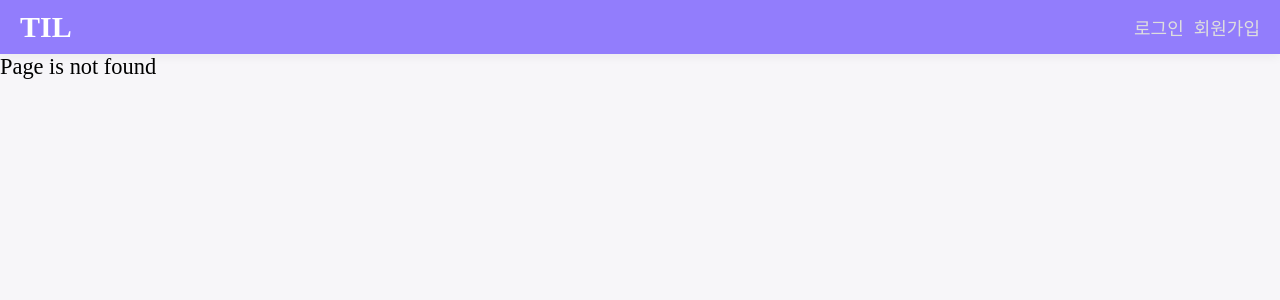
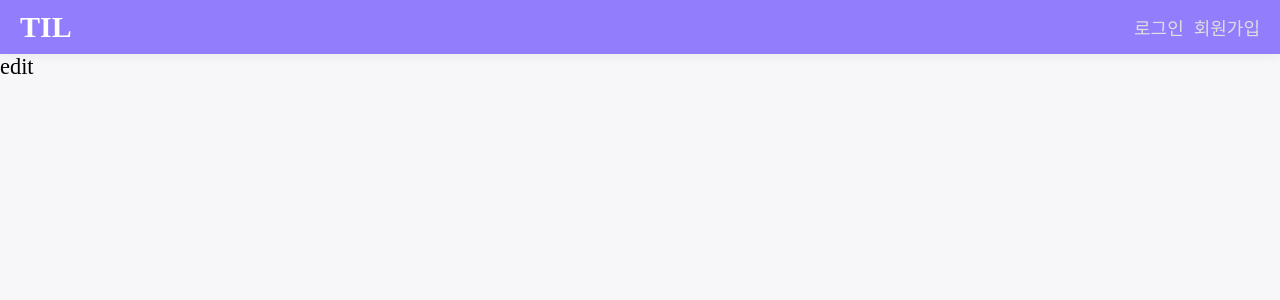
Before and after one commit to MonkCodingg/vue-til, a Vue app: page /post/1 in a window 1280 px wide. Before the commit this address had no page. Shown: the top 300 px of the page. Built offline with nearby package versions, Linux system fonts and the light colour scheme; a web font is replaced by a local one.

Commit message:
학습 노트 수정 페이지 생성 및 라우터 연결

```diff
--- /dev/null
+++ b/src/components/posts/PostEditForm.vue
@@ -0,0 +1,11 @@
+<template>
+  <div>
+    edit
+  </div>
+</template>
+
+<script>
+export default {};
+</script>
+
+<style></style>
--- a/src/routes/index.js
+++ b/src/routes/index.js
@@ -27,6 +27,10 @@ export default new VueRouter({
       component: () => import('@/views/PostAddPage.vue'),
     },
     {
+      path: '/post/:id',
+      component: () => import('@/views/PostEditePage.vue'),
+    },
+    {
       path: '*',
       component: () => import('@/views/NotFoundPage.vue'),
     },
--- /dev/null
+++ b/src/views/PostEditePage.vue
@@ -0,0 +1,17 @@
+<template>
+  <div class="form-container">
+    <PostEditForm></PostEditForm>
+  </div>
+</template>
+
+<script>
+import PostEditForm from '@/components/posts/PostEditForm.vue';
+
+export default {
+  components: {
+    PostEditForm,
+  },
+};
+</script>
+
+<style></style>
```
